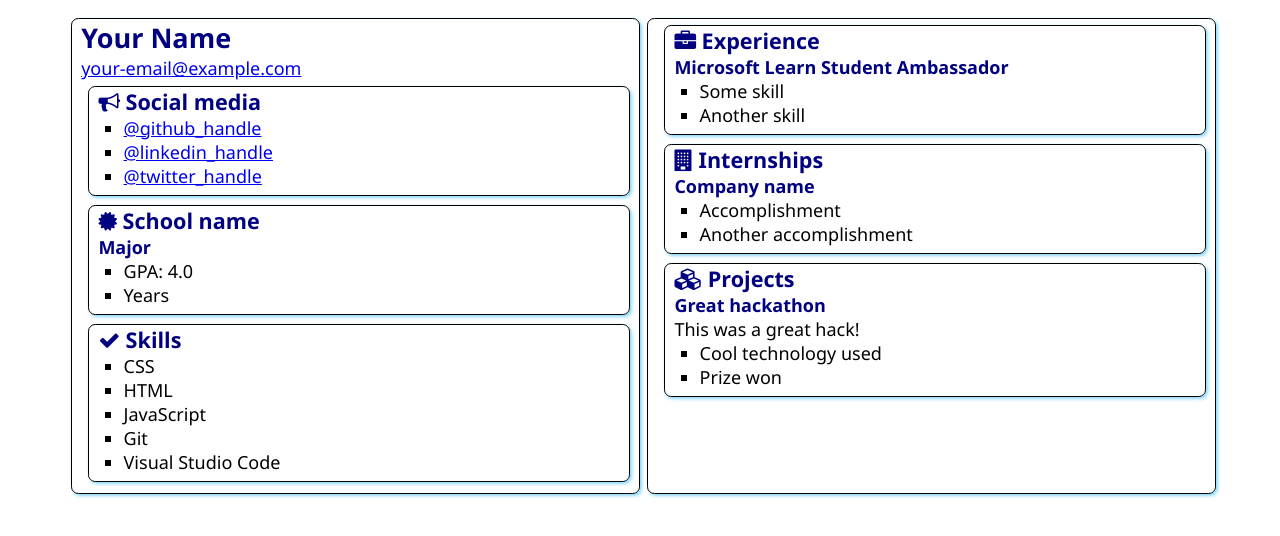
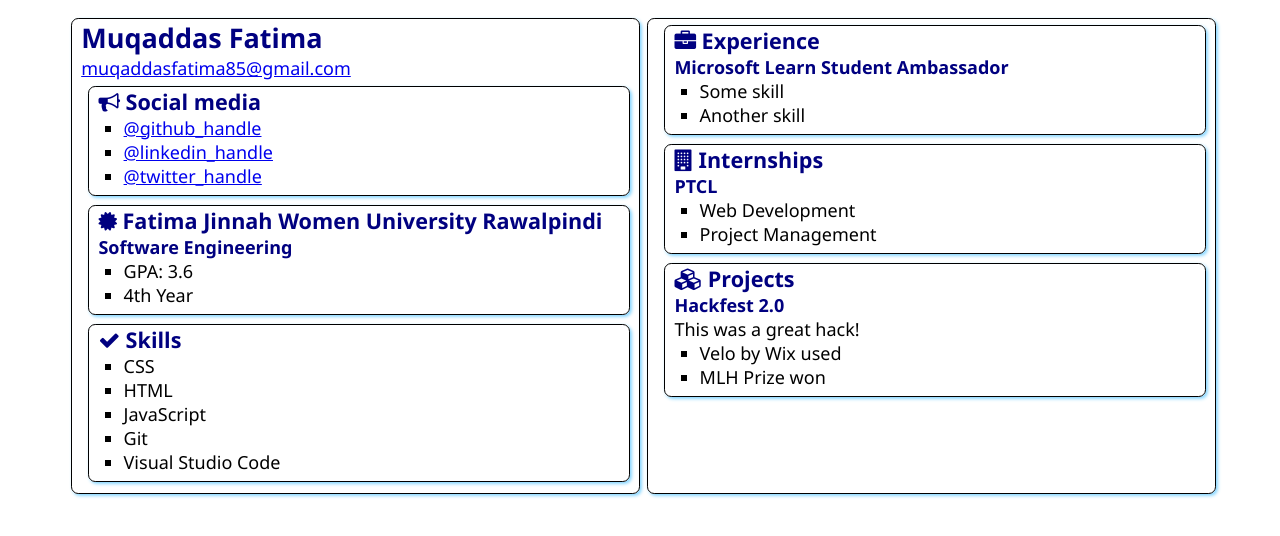
Before and after one commit to Muqaddas-fatima/SATechnicalOnboarding, a plain HTML site: page src/index.html in a window 1280 px wide. Drawn offline with Linux system fonts and the light colour scheme.

Commit message:
Added my details
I added my details like name. email, education, internships, and projects etc

```diff
--- a/src/index.html
+++ b/src/index.html
@@ -12,8 +12,8 @@
 <body>
     <main>
         <article class="box">
-            <h1>Your Name</h1>
-            <div><a href="mailto:your.email@example.com">your-email@example.com</a></div>
+            <h1>Muqaddas Fatima</h1>
+            <div><a href="mailto:your.email@example.com">muqaddasfatima85@gmail.com</a></div>
 
             <section class="box">
                 <h2>
@@ -21,8 +21,8 @@
                     Social media
                 </h2>
                 <ul>
-                    <li><a href="https://github.com/<handle>">@github_handle</a></li>
-                    <li><a href="https://linkedin.com/in/<handle>">@linkedin_handle</a></li>
+                    <li><a href="https://github.com/Muqaddas-fatima">@github_handle</a></li>
+                    <li><a href="https://linkedin.com/in/muqaddasfatima">@linkedin_handle</a></li>
                     <li><a href="https://twitter.com/<handle>">@twitter_handle</a></li>
                 </ul>
             </section>
@@ -31,12 +31,12 @@
                 <div class="education">
                     <h2>
                         <i class="fa fa-certificate" aria-hidden="true"></i>
-                        School name
+                        Fatima Jinnah Women University Rawalpindi
                     </h2>
-                    <h3>Major</h3>
+                    <h3>Software Engineering</h3>
                     <ul>
-                        <li>GPA: 4.0</li>
-                        <li>Years</li>
+                        <li>GPA: 3.6</li>
+                        <li>4th Year</li>
                     </ul>
                 </div>
             </section>
@@ -73,10 +73,10 @@
                     Internships
                 </h2>
 
-                <h3>Company name</h3>
+                <h3>PTCL</h3>
                 <ul>
-                    <li>Accomplishment</li>
-                    <li>Another accomplishment</li>
+                    <li>Web Development</li>
+                    <li>Project Management</li>
                 </ul>
             </section>
             <section class="box">
@@ -85,11 +85,11 @@
                     Projects
                 </h2>
 
-                <h3>Great hackathon</h3>
+                <h3>Hackfest 2.0</h3>
                 <div>This was a great hack!</div>
                 <ul>
-                    <li>Cool technology used</li>
-                    <li>Prize won</li>
+                    <li>Velo by Wix used</li>
+                    <li>MLH Prize won</li>
                 </ul>
             </section>
         </article>
```
